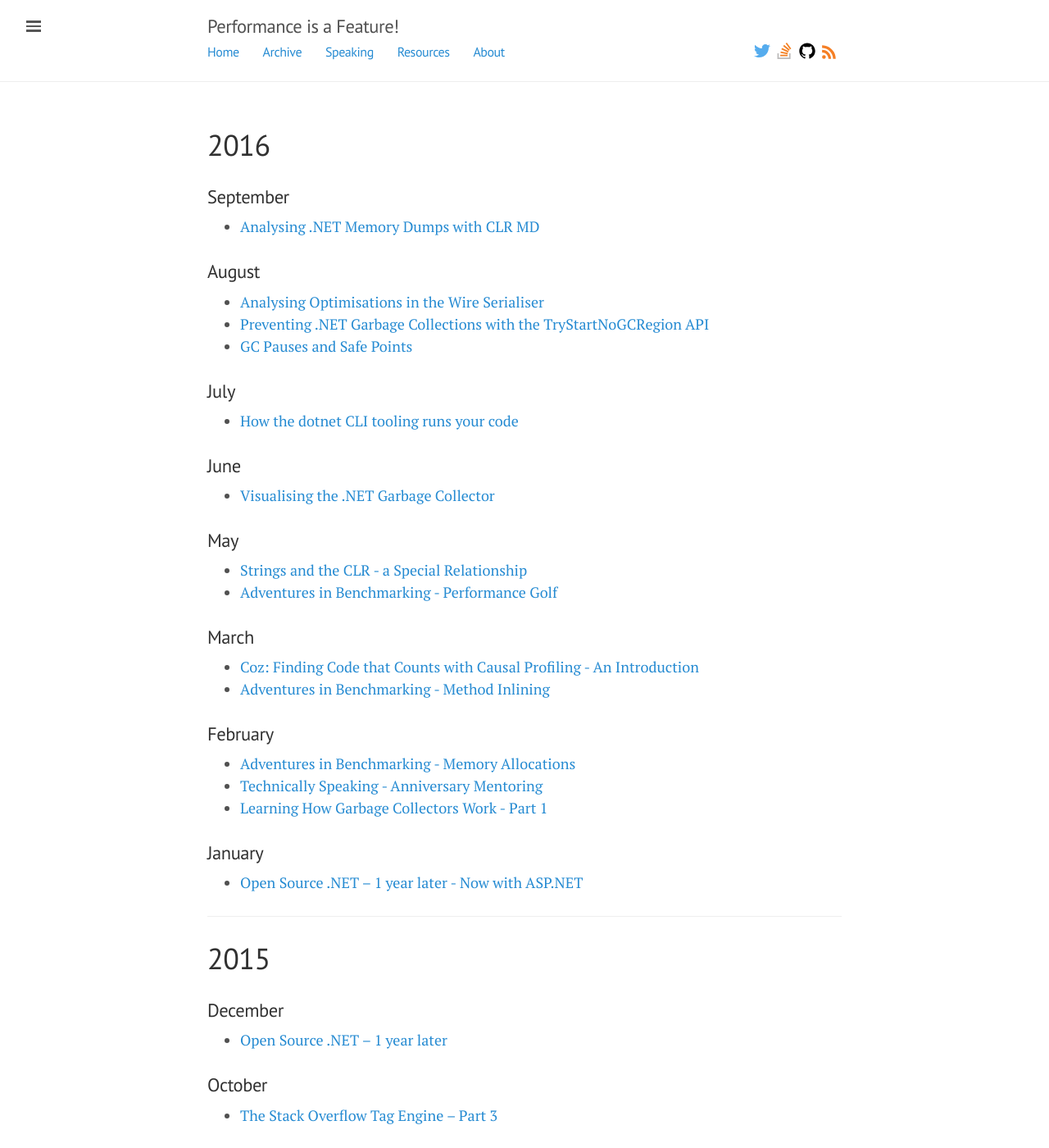
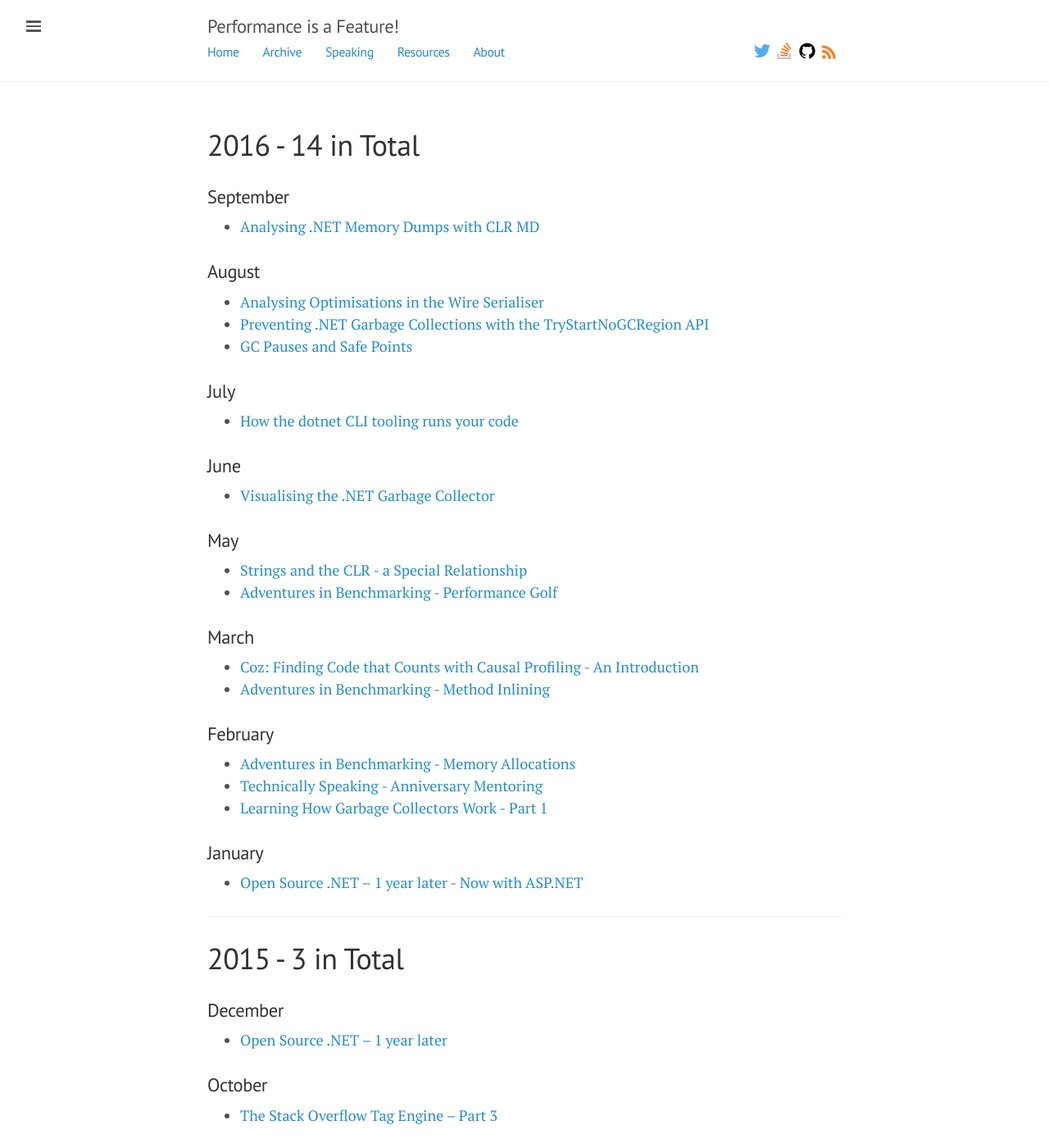
Before and after one commit to mattwarren/mattwarren.github.io, a Jekyll site: the page built from postsByMonth.html, in a window 1280 px wide and 1400 px high. Shown: the whole window at 82% size. Built offline with Jekyll 4.4.1, drawn with Linux system fonts in a browser that asks for light colours; nearby versions of some CDN libraries; some of the changed text lies outside the part shown.

Commit message:
Add totals to post summary pages

```diff
--- a/postsByMonth.html
+++ b/postsByMonth.html
@@ -8,14 +8,29 @@ permalink: /postsByMonth/
 From http://stackoverflow.com/questions/19086284/jekyll-liquid-templating-how-to-group-blog-posts-by-year/19104574#19104574
 {% endcomment %}
 
-{% for post in site.posts  %}
+{% assign years = site.posts | map: "date" %}
+
+{% for post in site.posts %}
     {% capture this_year %}{{ post.date | date: "%Y" }}{% endcapture %}
     {% capture this_month %}{{ post.date | date: "%B" }}{% endcapture %}
     {% capture next_year %}{{ post.previous.date | date: "%Y" }}{% endcapture %}
     {% capture next_month %}{{ post.previous.date | date: "%B" }}{% endcapture %}
 
     {% if forloop.first %}
-    <h1 id="{{ this_year }}-ref">{{this_year}}</h1>
+        {% assign year_to_check = this_year %}
+    {% else %}
+        {% assign year_to_check = next_year %}
+    {% endif %}
+    {% assign year_counter = 0 %}
+    {% for date in years %}
+        {% assign year = date | date: "%Y" %}
+        {% if year == year_to_check %}
+            {% assign year_counter = year_counter | plus: 1 %}
+        {% endif %}
+    {% endfor %}
+
+    {% if forloop.first %}
+    <h1 id="{{ this_year }}-ref">{{ this_year }} - {{ year_counter }} in Total</h1>
     <h3 id="{{ this_year }}-{{ this_month }}-ref">{{ this_month }}</h3>
     <ul>
     {% endif %}
@@ -28,7 +43,7 @@ From http://stackoverflow.com/questions/19086284/jekyll-liquid-templating-how-to
         {% if this_year != next_year %}
         </ul>
         <hr>
-        <h1 id="{{ next_year }}-ref">{{next_year}}</h1>
+        <h1 id="{{ next_year }}-ref">{{ next_year }} - {{ year_counter }} in Total</h1>
         <h3 id="{{ next_year }}-{{ next_month }}-ref">{{ next_month }}</h3>
         <ul>
         {% else %}
```
Also changed, not shown: postsByYear.html (+17 -2 lines).
